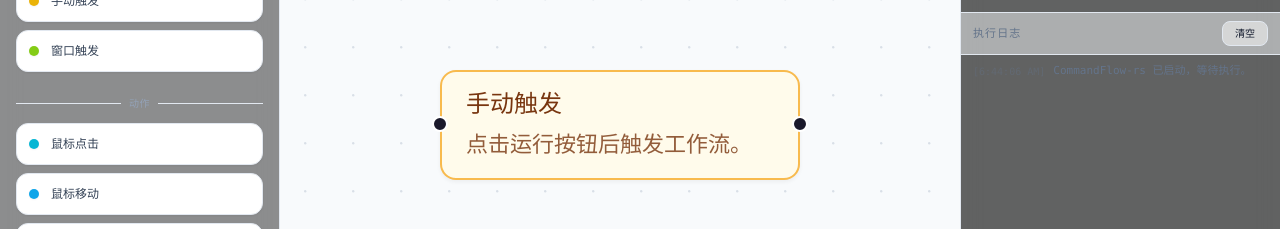
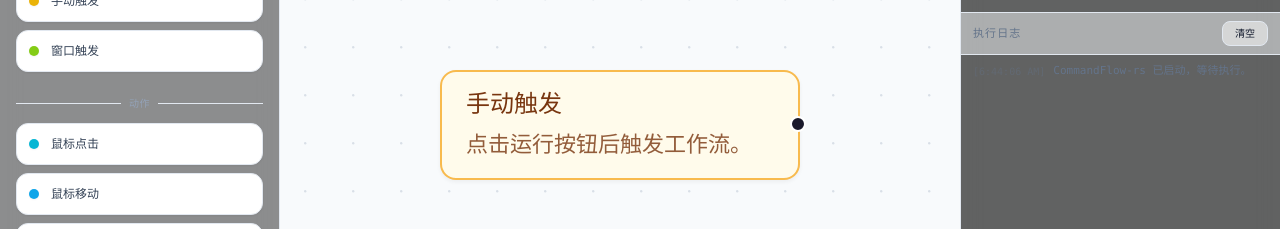
Before and after one commit to caojiachen1/CommandFlow-rs, a React (Vite) app: page / in a window 1280 px wide. Shown: the part 299-528 px from the top of the page. Built offline with nearby package versions, Linux system fonts and the light colour scheme.

Commit message:
Add node port management and connection validation

```diff
--- a/src/nodes/BaseNode.tsx
+++ b/src/nodes/BaseNode.tsx
@@ -1,5 +1,6 @@
 import { Handle, Position } from '@xyflow/react'
 import type { WorkflowNodeData } from '../types/workflow'
+import { getNodePortSpec } from '../utils/nodePorts'
 
 interface BaseNodeProps {
   data: WorkflowNodeData
@@ -21,17 +22,48 @@ const selectedStyles = {
 
 export default function BaseNode({ data, tone = 'action', selected = false }: BaseNodeProps) {
   const isSelected = selected
+  const portSpec = getNodePortSpec(data.kind)
+
+  const calcTop = (index: number, total: number) => `${((index + 1) / (total + 1)) * 100}%`
 
   return (
     <div
-      className={`min-w-[180px] rounded-lg border px-3 py-2 shadow-sm transition-all duration-200 ${tones[tone]} ${
+      className={`relative min-w-[180px] rounded-lg border px-3 py-2 shadow-sm transition-all duration-200 ${tones[tone]} ${
         isSelected ? selectedStyles[tone] : ''
       }`}
     >
-      <Handle type="target" position={Position.Left} className="!h-2 !w-2" />
+      {portSpec.inputs.map((input, index) => (
+        <Handle
+          key={`target-${input.id}`}
+          id={input.id}
+          type="target"
+          position={Position.Left}
+          style={{ top: calcTop(index, portSpec.inputs.length) }}
+          className="!h-2 !w-2"
+        />
+      ))}
       <div className="text-xs font-semibold">{data.label}</div>
       <div className="mt-1 text-[11px] opacity-80">{data.description ?? data.kind}</div>
-      <Handle type="source" position={Position.Right} className="!h-2 !w-2" />
+
+      {portSpec.outputs.map((output, index) => (
+        <div key={`source-wrap-${output.id}`}>
+          <Handle
+            id={output.id}
+            type="source"
+            position={Position.Right}
+            style={{ top: calcTop(index, portSpec.outputs.length) }}
+            className="!h-2 !w-2"
+          />
+          {portSpec.outputs.length > 1 && output.label ? (
+            <span
+              className="pointer-events-none absolute right-3 -translate-y-1/2 text-[10px] font-semibold opacity-70"
+              style={{ top: calcTop(index, portSpec.outputs.length) }}
+            >
+              {output.label}
+            </span>
+          ) : null}
+        </div>
+      ))}
     </div>
   )
 }
--- a/src/stores/workflowStore.ts
+++ b/src/stores/workflowStore.ts
@@ -2,6 +2,12 @@ import { addEdge, applyEdgeChanges, applyNodeChanges, type Connection, type Edge
 import { create } from 'zustand'
 import type { CoordinatePoint, NodeKind, WorkflowEdge, WorkflowFile, WorkflowNode } from '../types/workflow'
 import { getNodeMeta } from '../utils/nodeMeta'
+import {
+  getInputHandleMaxConnections,
+  getOutputHandleMaxConnections,
+  normalizeSourceHandleId,
+  normalizeTargetHandleId,
+} from '../utils/nodePorts'
 
 interface Snapshot {
   nodes: WorkflowNode[]
@@ -100,9 +106,67 @@ export const useWorkflowStore = create<WorkflowState>((set, get) => ({
       edges: applyEdgeChanges<WorkflowEdge>(changes, state.edges),
     })),
   onConnect: (connection) =>
-    set((state) => ({
-      edges: addEdge({ ...connection, animated: true }, state.edges),
-    })),
+    set((state) => {
+      if (!connection.source || !connection.target) {
+        return state
+      }
+
+      if (connection.source === connection.target) {
+        return state
+      }
+
+      const sourceNode = state.nodes.find((node) => node.id === connection.source)
+      const targetNode = state.nodes.find((node) => node.id === connection.target)
+      if (!sourceNode || !targetNode) {
+        return state
+      }
+
+      const sourceHandle = normalizeSourceHandleId(sourceNode.data.kind, connection.sourceHandle)
+      const targetHandle = normalizeTargetHandleId(targetNode.data.kind, connection.targetHandle)
+
+      if (!sourceHandle || !targetHandle) {
+        return state
+      }
+
+      const duplicated = state.edges.some(
+        (edge) =>
+          edge.source === connection.source &&
+          edge.target === connection.target &&
+          edge.sourceHandle === sourceHandle &&
+          edge.targetHandle === targetHandle,
+      )
+      if (duplicated) {
+        return state
+      }
+
+      const sourceMax = getOutputHandleMaxConnections(sourceNode.data.kind, sourceHandle)
+      const sourceCount = state.edges.filter(
+        (edge) => edge.source === connection.source && edge.sourceHandle === sourceHandle,
+      ).length
+      if (sourceCount >= sourceMax) {
+        return state
+      }
+
+      const targetMax = getInputHandleMaxConnections(targetNode.data.kind, targetHandle)
+      const targetCount = state.edges.filter(
+        (edge) => edge.target === connection.target && edge.targetHandle === targetHandle,
+      ).length
+      if (targetCount >= targetMax) {
+        return state
+      }
+
+      return {
+        edges: addEdge(
+          {
+            ...connection,
+            sourceHandle,
+            targetHandle,
+            animated: true,
+          },
+          state.edges,
+        ),
+      }
+    }),
   setSelectedNode: (id) =>
     set((state) => {
       const selectedNodeIds = id ? [id] : []
--- /dev/null
+++ b/src/utils/nodePorts.ts
@@ -0,0 +1,134 @@
+import type { NodeKind } from '../types/workflow'
+
+export interface NodePort {
+  id: string
+  label?: string
+  maxConnections: number
+}
+
+export interface NodePortSpec {
+  inputs: NodePort[]
+  outputs: NodePort[]
+}
+
+const ONE = 1
+
+const singleIn = (): NodePort[] => [{ id: 'in', maxConnections: ONE }]
+const singleOut = (): NodePort[] => [{ id: 'next', maxConnections: ONE }]
+
+const specs: Record<NodeKind, NodePortSpec> = {
+  hotkeyTrigger: {
+    inputs: [],
+    outputs: singleOut(),
+  },
+  timerTrigger: {
+    inputs: [],
+    outputs: singleOut(),
+  },
+  manualTrigger: {
+    inputs: [],
+    outputs: singleOut(),
+  },
+  windowTrigger: {
+    inputs: [],
+    outputs: singleOut(),
+  },
+  mouseClick: {
+    inputs: singleIn(),
+    outputs: singleOut(),
+  },
+  mouseMove: {
+    inputs: singleIn(),
+    outputs: singleOut(),
+  },
+  mouseDrag: {
+    inputs: singleIn(),
+    outputs: singleOut(),
+  },
+  mouseWheel: {
+    inputs: singleIn(),
+    outputs: singleOut(),
+  },
+  keyboardKey: {
+    inputs: singleIn(),
+    outputs: singleOut(),
+  },
+  keyboardInput: {
+    inputs: singleIn(),
+    outputs: singleOut(),
+  },
+  shortcut: {
+    inputs: singleIn(),
+    outputs: singleOut(),
+  },
+  screenshot: {
+    inputs: singleIn(),
+    outputs: singleOut(),
+  },
+  windowActivate: {
+    inputs: singleIn(),
+    outputs: singleOut(),
+  },
+  runCommand: {
+    inputs: singleIn(),
+    outputs: singleOut(),
+  },
+  delay: {
+    inputs: singleIn(),
+    outputs: singleOut(),
+  },
+  condition: {
+    inputs: singleIn(),
+    outputs: [
+      { id: 'true', label: 'true', maxConnections: ONE },
+      { id: 'false', label: 'false', maxConnections: ONE },
+    ],
+  },
+  loop: {
+    inputs: singleIn(),
+    outputs: [
+      { id: 'loop', label: 'loop', maxConnections: ONE },
+      { id: 'done', label: 'done', maxConnections: ONE },
+    ],
+  },
+  errorHandler: {
+    inputs: singleIn(),
+    outputs: singleOut(),
+  },
+  varDefine: {
+    inputs: singleIn(),
+    outputs: singleOut(),
+  },
+  varSet: {
+    inputs: singleIn(),
+    outputs: singleOut(),
+  },
+}
+
+export const getNodePortSpec = (kind: NodeKind): NodePortSpec => specs[kind]
+
+const normalizeHandleId = (
+  ports: NodePort[],
+  handleId: string | null | undefined,
+): string | null => {
+  if (ports.length === 0) return null
+  if (handleId && ports.some((port) => port.id === handleId)) {
+    return handleId
+  }
+  if (ports.length === 1) {
+    return ports[0].id
+  }
+  return null
+}
+
+export const normalizeSourceHandleId = (kind: NodeKind, handleId: string | null | undefined): string | null =>
+  normalizeHandleId(specs[kind].outputs, handleId)
+
+export const normalizeTargetHandleId = (kind: NodeKind, handleId: string | null | undefined): string | null =>
+  normalizeHandleId(specs[kind].inputs, handleId)
+
+export const getOutputHandleMaxConnections = (kind: NodeKind, handleId: string): number =>
+  specs[kind].outputs.find((port) => port.id === handleId)?.maxConnections ?? 0
+
+export const getInputHandleMaxConnections = (kind: NodeKind, handleId: string): number =>
+  specs[kind].inputs.find((port) => port.id === handleId)?.maxConnections ?? 0
```
